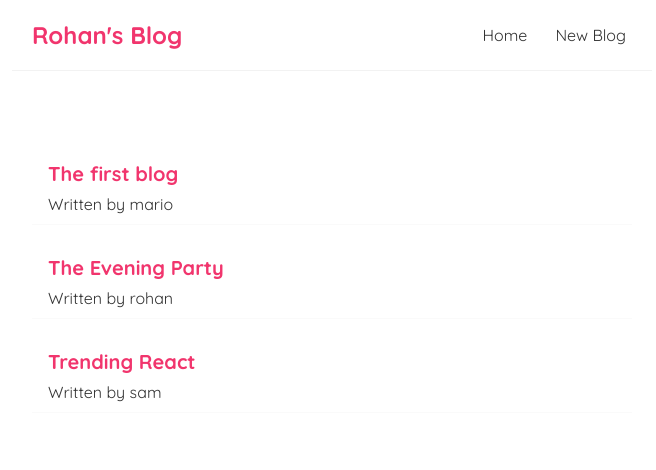
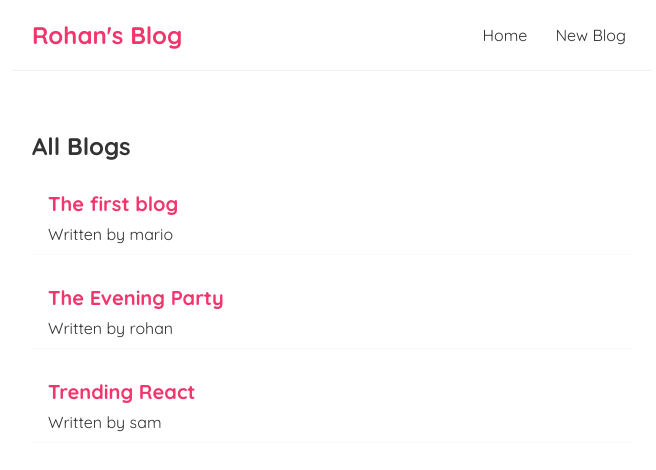
Before and after one commit to rd4398/simple-blog, a React (Create React App) app: page / in a window 1280 px wide. Shown: the top 470 px of the page, without its empty margins (308-964 px from the left). Built offline with nearby package versions, Linux system fonts and the light colour scheme.

Commit message:
Created a component for list of blogs and used props for resuability

```diff
--- /dev/null
+++ b/src/components/BlogList.js
@@ -0,0 +1,18 @@
+const BlogList = ({blogs, title}) => {
+
+    // const blogs = props.blogs
+    // const title = props.title
+    return (
+        <div className="blog-list">
+            <h2>{ title }</h2>
+            {blogs.map((blog) => (
+                <div className="blog-preview" key={blog.id}>
+                    <h2>{ blog.title }</h2>
+                    <p>Written by { blog.author }</p>
+                </div>
+            ))}
+        </div>
+    )
+}
+
+export default BlogList
--- a/src/components/Home.js
+++ b/src/components/Home.js
@@ -1,8 +1,9 @@
 import { useState} from 'react';
+import BlogList from './BlogList';
 
 const Home = () => {
 
-    const [blogPosts, setBlogPosts] = useState([
+    const [blogs, setBlogPosts] = useState([
         { title: 'The first blog', body: 'lorem ipsum...', author: 'mario', id: 1},
         { title: 'The Evening Party', body: 'lorem ipsum...', author: 'rohan', id: 2},
         { title: 'Trending React', body: 'lorem ipsum...', author: 'sam', id: 3},
@@ -10,12 +11,7 @@
 
     return (
         <div className="home">
-            {blogPosts.map((blog) => (
-                <div className="blog-preview" key={blog.id}>
-                    <h2>{ blog.title }</h2>
-                    <p>Written by { blog.author }</p>
-                </div>
-            ))}
+            <BlogList blogs = {blogs} title="All Blogs"/>
         </div>
     );
 }
```
